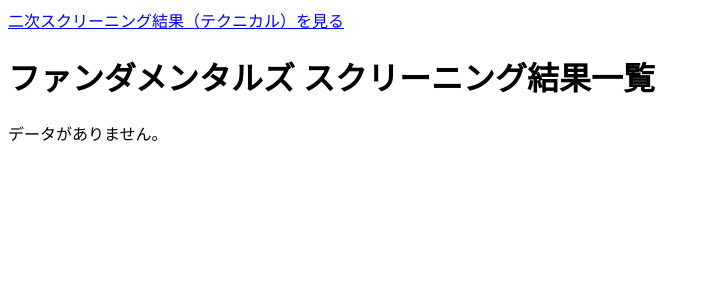
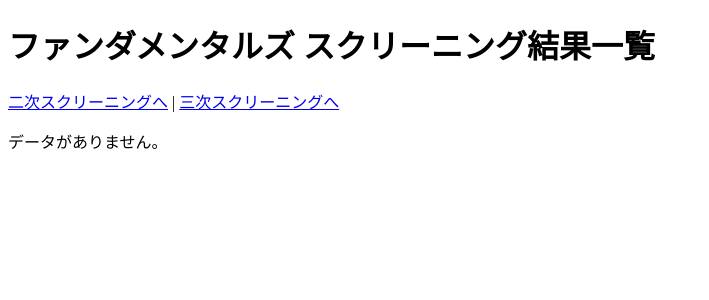
Before and after one commit to hisao5232/jpx-hot-stocks, a Flask app: page / in a window 1280 px wide. Shown: the top 300 px of the page, without its empty margins (0-709 px from the left). Run offline with Flask 3, Linux system fonts and the light colour scheme.

Commit message:
add final_link

```diff
--- a/templates/index.html
+++ b/templates/index.html
@@ -7,15 +7,14 @@
         table { border-collapse: collapse; width: 100%; }
         th, td { border: 1px solid #ccc; padding: 8px; text-align: center; }
         th { background-color: #eee; }
-        nav { margin-bottom: 20px; }
     </style>
 </head>
 <body>
-    <nav>
-        <a href="/technical">二次スクリーニング結果（テクニカル）を見る</a>
-    </nav>
-
     <h1>ファンダメンタルズ スクリーニング結果一覧</h1>
+    <p>
+        <a href="/technical">二次スクリーニングへ</a> |
+        <a href="/final">三次スクリーニングへ</a>
+    </p>
     {% if stocks %}
         <table>
             <thead>
```
